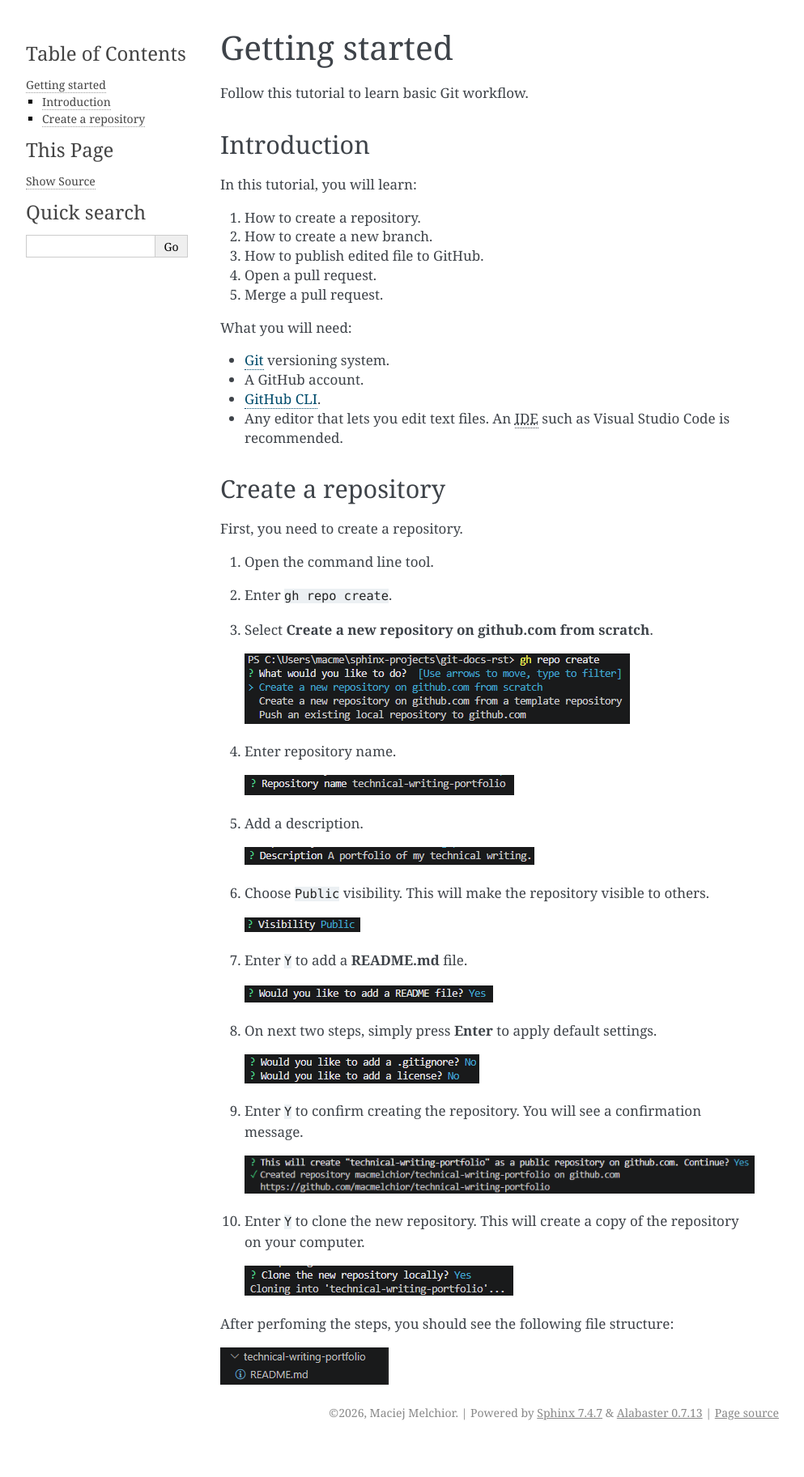
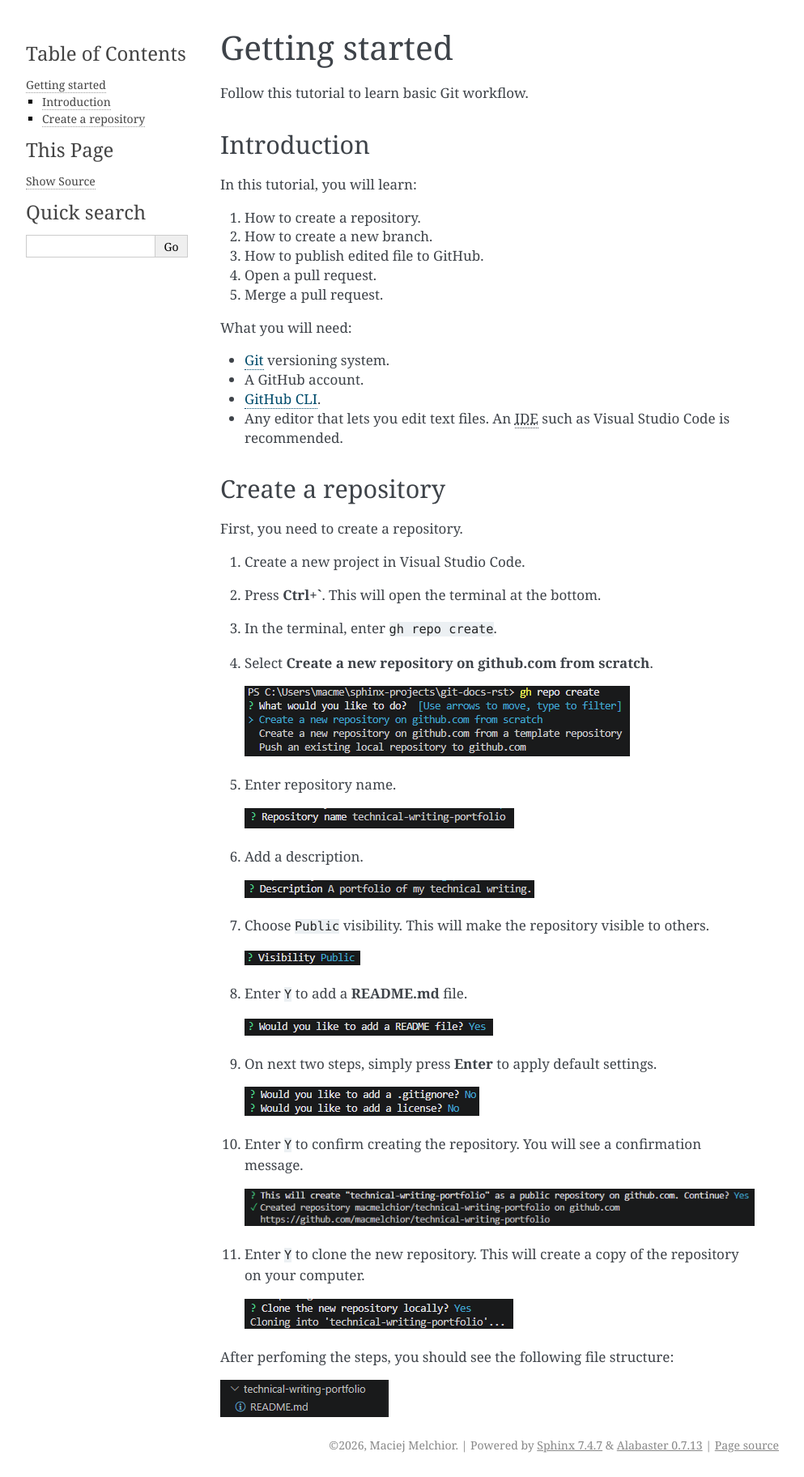
Before and after one commit to macmelchior/github_for_beginners, a Sphinx documentation site: the page built from source/getting_started.rst, in a window 1280 px wide. Shown: the whole page at 81% size, without its empty margins (148-1141 px from the left). Built offline with Sphinx 7.4.7, drawn with Linux system fonts in a browser that asks for light colours; before the commit the page ends 1784 px from its top, so only the background shows below that.

Commit message:
Clearer instructions on opening terminal

```diff
--- a/source/getting_started.rst
+++ b/source/getting_started.rst
@@ -26,30 +26,31 @@ Create a repository
 ============================
 First, you need to create a repository.
 
-1. Open the command line tool.
-2. Enter ``gh repo create``.
-3. Select **Create a new repository on github.com from scratch**.
+1. Create a new project in Visual Studio Code.
+2. Press **Ctrl+`**. This will open the terminal at the bottom.
+3. In the terminal, enter ``gh repo create``.
+4. Select **Create a new repository on github.com from scratch**.
 
    .. image:: _static/gh_repo_create.png
-4. Enter repository name.
+5. Enter repository name.
 
    .. image:: _static/repository_name.png
-5. Add a description.
+6. Add a description.
 
    .. image:: _static/description.png
-6. Choose ``Public`` visibility. This will make the repository visible to others.
+7. Choose ``Public`` visibility. This will make the repository visible to others.
 
    .. image:: _static/visibility.png
-7. Enter ``Y`` to add a **README.md** file.
+8. Enter ``Y`` to add a **README.md** file.
 
    .. image:: _static/readme.png
-8. On next two steps, simply press **Enter** to apply default settings.
+9. On next two steps, simply press **Enter** to apply default settings.
 
    .. image:: _static/gitgnore_license.png
-9.  Enter ``Y`` to confirm creating the repository. You will see a confirmation message.
+10. Enter ``Y`` to confirm creating the repository. You will see a confirmation message.
 
     .. image:: _static/confirm.png
-10. Enter ``Y`` to clone the new repository. This will create a copy of the repository on your computer.
+11. Enter ``Y`` to clone the new repository. This will create a copy of the repository on your computer.
 
     .. image:: _static/clone_locally.png
 
```
Also changed, not shown: 5 other files.
